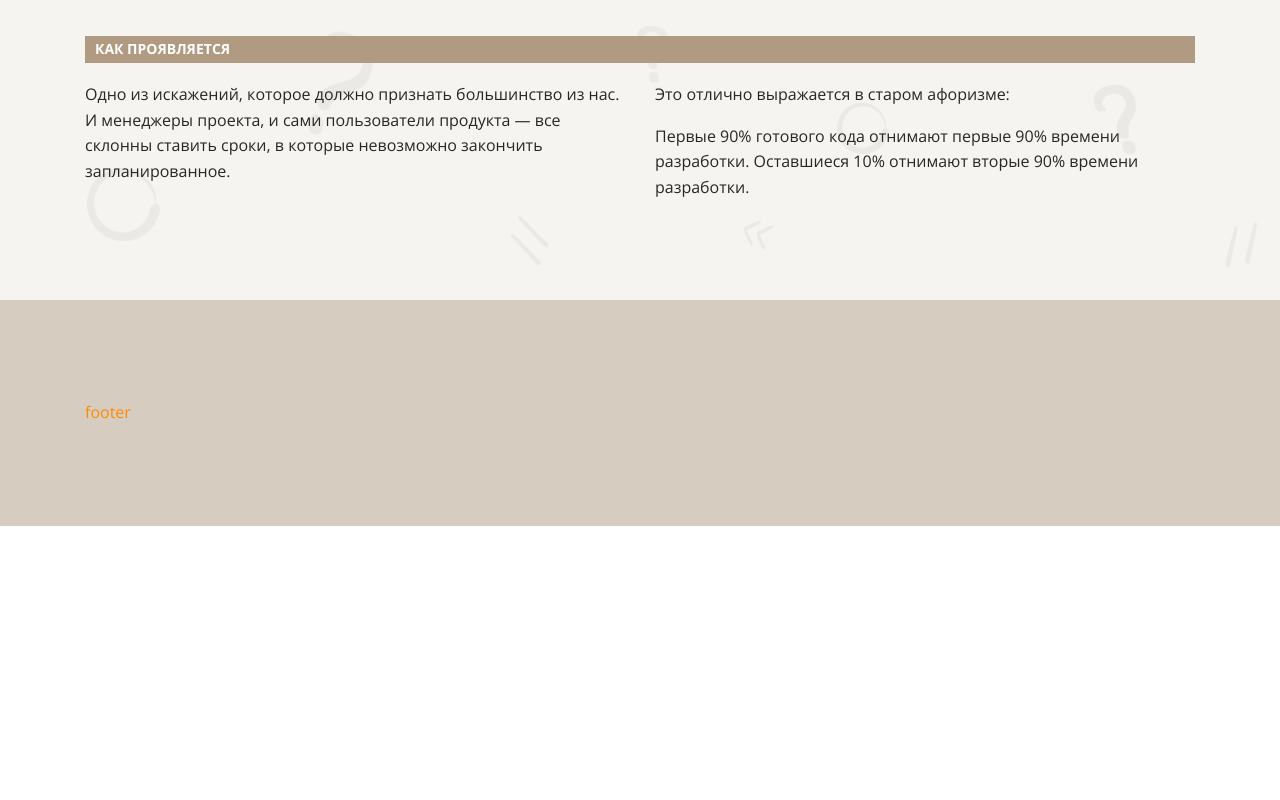
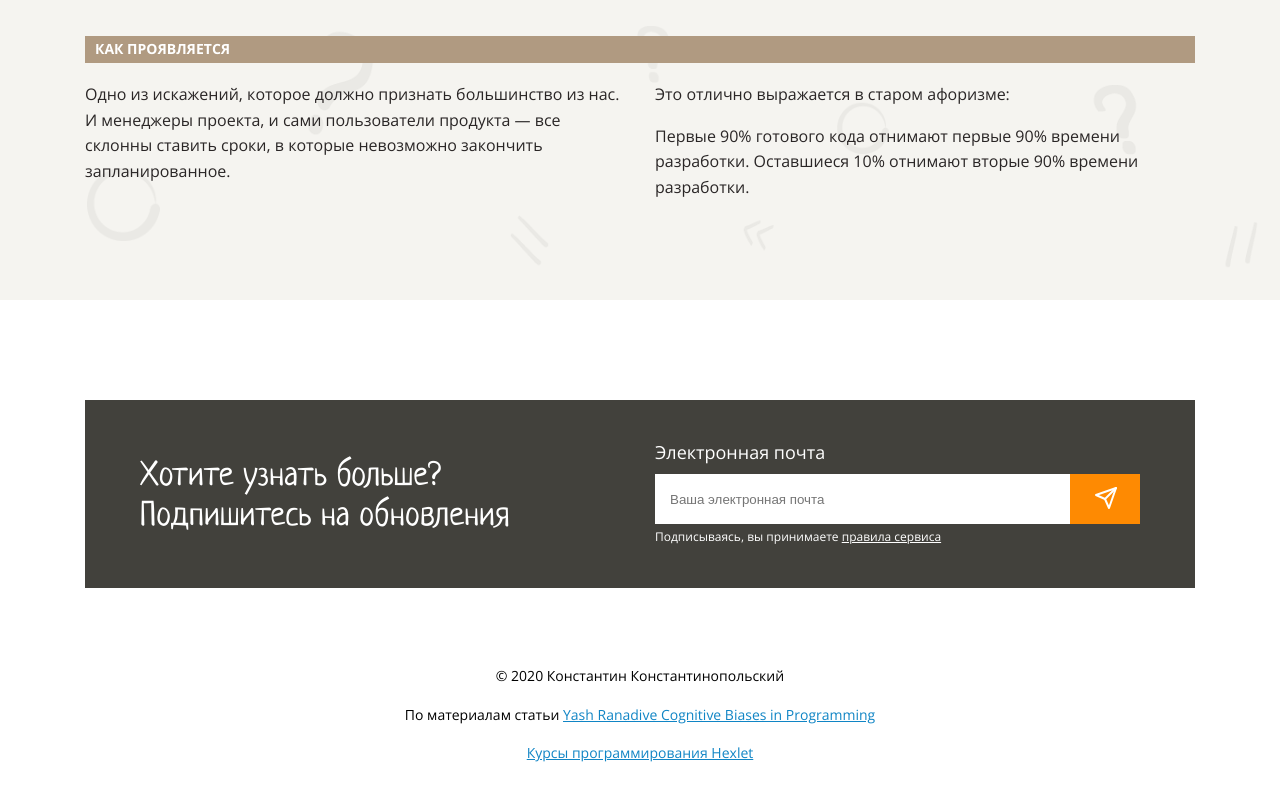
Before and after one commit to viryys/layout-designer-project-58, a website: page src/index.html in a window 1280 px wide. Shown: the part 6928-7728 px from the top of the page. Before the commit the page ends 7454 px from the top, so only its background shows below. Drawn offline with Linux system fonts and the light colour scheme.

Commit message:
footer block

```diff
--- a/src/index.html
+++ b/src/index.html
@@ -19,7 +19,7 @@
         <p>Если мы сможем минимизировать воздействие одного или нескольких из этих факторов, то сможем сломать и цикл, а остатки нейтрализовать.</p>
         <br><br>
         <p>
-          <a href="#" class="text-uppercase primary">Подробнее</a>
+          <a href="#navigation" class="text-uppercase primary">Подробнее</a>
         </p>
       </div>
     </div>
@@ -133,7 +133,20 @@
   </main>
   <footer>
     <div class="container">
-      <p class="main-text">footer</p>
+      <div class="flex">
+        <h3 class="text-white">Хотите узнать больше?<br>Подпишитесь на обновления</h3>
+        <div class="contactUs">
+          <label for="input1" class="text-white">Электронная почта</label>
+          <div class="input-group">
+            <input type="text" id="input1" placeholder="Ваша электронная почта">
+            <button type="submit" class="primary"></button>
+          </div>
+          <p class="text-white description">Подписываясь, вы принимаете <a href="#" class="text-white">правила сервиса</a></p>
+        </div>
+      </div>
+      <p class="copyright align-center">© 2020 Константин Константинопольский</p>
+      <p class="copyright align-center">По материалам статьи <a href="https://medium.com/hackernoon/cognitive-biases-in-programming-5e937707c27b">Yash Ranadive Cognitive Biases in Programming</a></p>
+      <p class="copyright align-center"><a href="https://ru.hexlet.io/">Курсы программирования Hexlet</a></p>
     </div>
   </footer>
 </body>
--- a/src/styles/style.css
+++ b/src/styles/style.css
@@ -308,7 +308,8 @@ a.nav-item:hover p {
   color: var(--white-50);
 }
 
-.light-text .text-white {
+.light-text .text-white,
+.text-white {
   color: var(--white);
 }
 
@@ -383,6 +384,76 @@ a.nav-item:hover p {
 }
 
 footer {
-  background-color: var(--white-50);
   overflow: hidden;
 }
+
+footer .flex {
+  padding: 38px 55px 42px;
+  box-sizing: border-box;
+  background-color: var(--main-dark);
+  display: flex;
+  flex-direction: row;
+  justify-content: space-between;
+  margin: 100px auto 76px;
+}
+
+footer .container h3 {
+  align-self: center;
+  padding-top: 10px;
+}
+
+.input-group {
+  display: flex;
+  flex-direction: row;
+  margin-top: 7px;
+  margin-bottom: 3px;
+}
+
+.input-group input[type="text"] {
+  flex-grow: 1;
+  border: none;
+  padding: 0 15px;
+}
+
+.input-group input[type="text"]::placeholder {
+  color: #757575;
+}
+
+.contactUs {
+  flex-basis: 485px;
+}
+
+.contactUs .description {
+  margin: 0;
+  font-size: 12px;
+  line-height: 160%;
+}
+
+.contactUs label {
+  font-size: 18px;
+  font-family: "Open Sans", sans-serif;
+  line-height: 160%;
+}
+
+.contactUs button {
+  border: none;
+  width: 70px;
+  height: 50px;
+}
+
+.contactUs button:before {
+  content: url("../../assets/images/send.svg");
+}
+
+footer .container h3 {
+  margin: 0;
+}
+
+.copyright  {
+  font-size: 14px;
+  line-height: 1.75em;
+}
+
+.copyright a {
+  color: var(--blue);
+}
```
